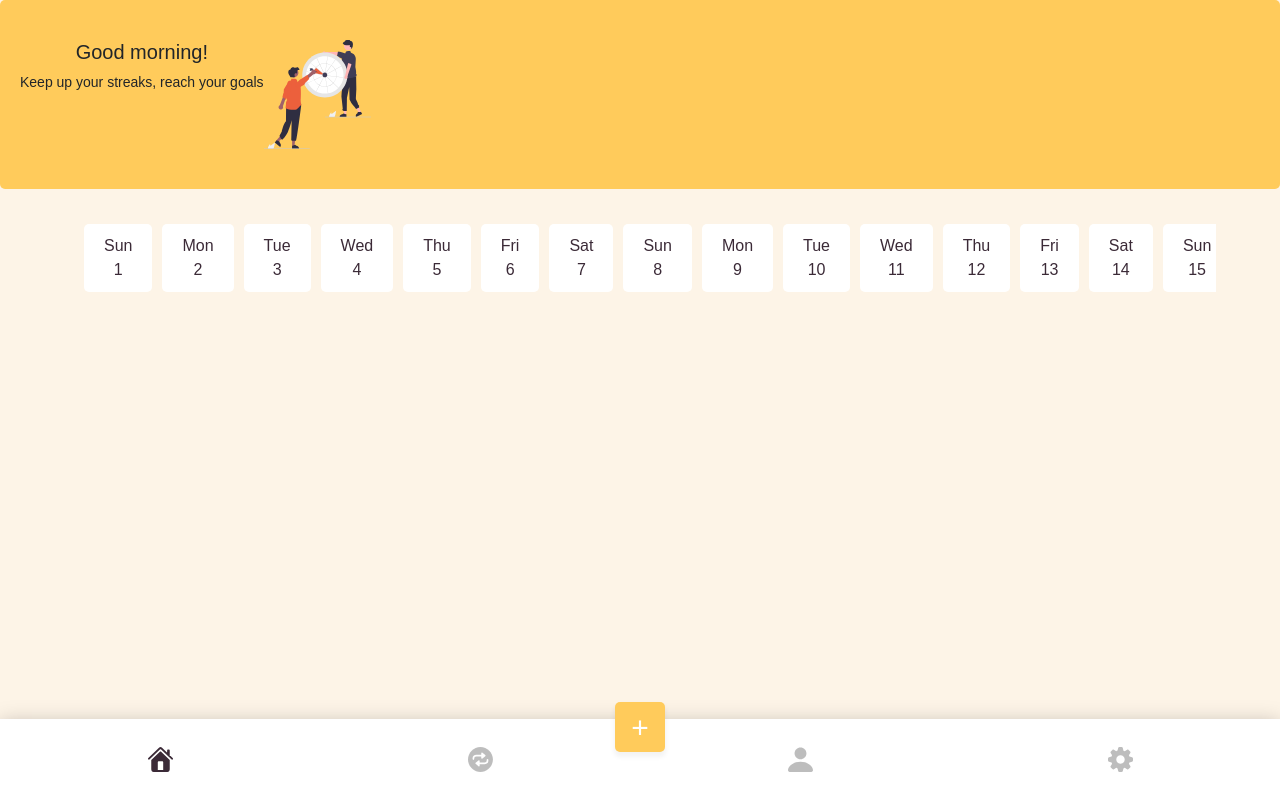
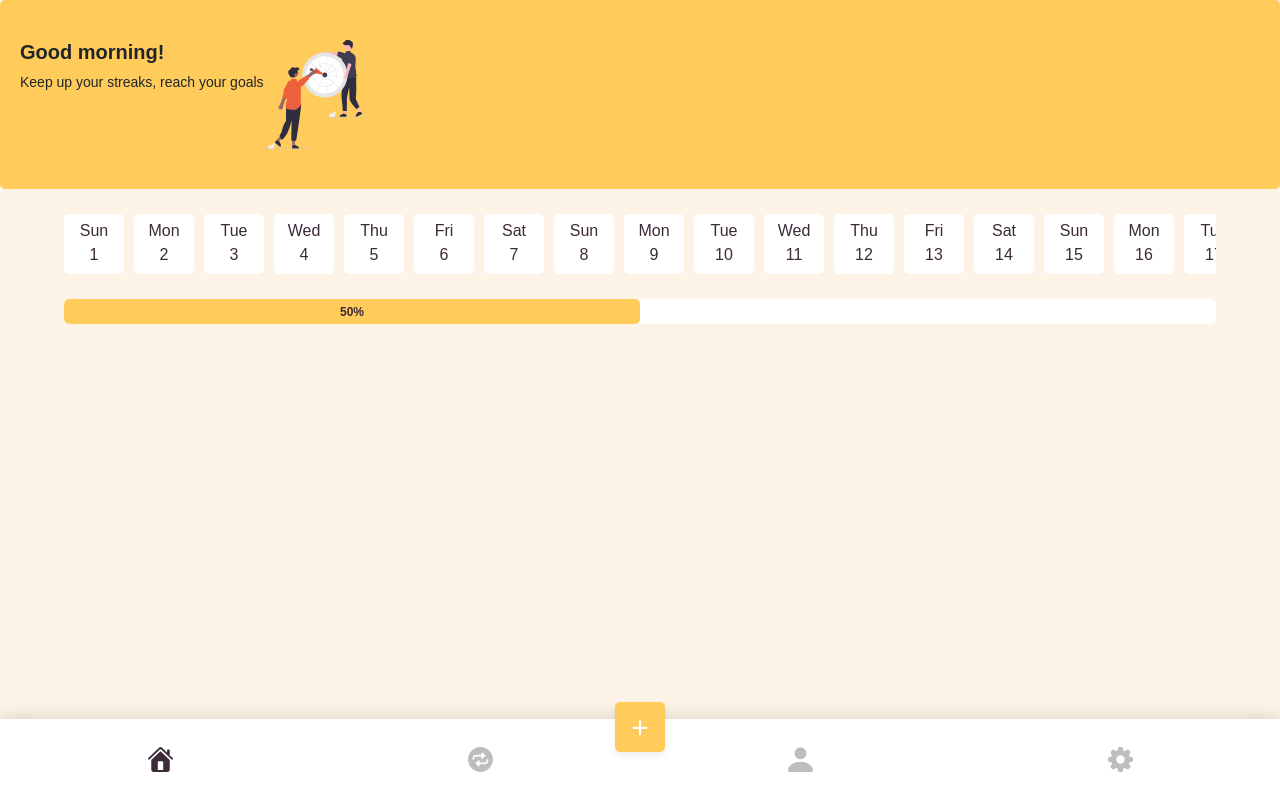
Before and after one commit to oliverlauridsen/react-habit-app, a React (Create React App) app: page /habits in a window 1280 px wide. Built offline with nearby package versions, Linux system fonts and the light colour scheme.

Commit message:
refactors some styling && implements progress bars for habit completion

```diff
--- a/src/components/UI/CalendarDay.tsx
+++ b/src/components/UI/CalendarDay.tsx
@@ -11,7 +11,6 @@ interface CalendarDayProps {
 export const CalendarDay: React.FC<CalendarDayProps> = ({
 	className,
 	children,
-	primary,
 }) => {
 	return <div className={className}>{children}</div>;
 };
@@ -20,7 +19,7 @@ export const StyledCalendarDay = styled(CalendarDay)`
 	background-color: #ec603c;
 	border-radius: 5px;
 	color: white;
-	padding: 15px 0;
+	/* padding: 15px 0; */
 	display: flex;
 	flex-direction: column;
 
--- a/src/components/UI/HeaderBanner.tsx
+++ b/src/components/UI/HeaderBanner.tsx
@@ -36,12 +36,14 @@ export const StyledHeaderBanner = styled(HeaderBanner)`
 		height: 100%;
 		display: flex;
 		padding: 40px 20px;
+		text-align: left;
 	}
 	div {
 		height: 100%;
 	}
 	h1 {
 		font-size: 20px;
+		font-weight: 900;
 	}
 
 	p {
--- a/src/components/UI/MainContentWrapper.tsx
+++ b/src/components/UI/MainContentWrapper.tsx
@@ -4,7 +4,7 @@ import 'bootstrap/dist/css/bootstrap.min.css';
 
 interface MainContentWrapperProps {
 	className?: string;
-	children: JSX.Element[];
+	children: JSX.Element[] | JSX.Element;
 }
 
 export const MainContentWrapper: React.FC<MainContentWrapperProps> = ({
@@ -23,6 +23,7 @@ export const StyledMainContentWrapper = styled(MainContentWrapper)`
 	margin: 25px auto;
 	flex-direction: column;
 	overflow-x: scroll;
+	padding-left: 0;
 
 	.children-wrapper {
 		display: flex;
@@ -32,8 +33,18 @@ export const StyledMainContentWrapper = styled(MainContentWrapper)`
 		width: 100vw;
 		gap: 10px;
 	}
+
+	.styledCalendarDay {
+		padding: 5px;
+
+		div {
+			width: 50px;
+			height: 50px;
+		}
+	}
+
 	div {
-		padding: 10px 20px;
+		/* padding: 10px 20px; */
 		/* margin-right: 10px; */
 	}
 `;
--- /dev/null
+++ b/src/components/UI/ProgressBar.tsx
@@ -0,0 +1,30 @@
+import ProgressBar from 'react-bootstrap/ProgressBar';
+import styled from 'styled-components';
+
+interface ProgressBarWithLabelInterface {
+	className?: string;
+}
+
+export const ProgressBarWithLabel: React.FC<ProgressBarWithLabelInterface> = ({
+	className,
+}) => {
+	const now = 50;
+	return <ProgressBar className={className} now={now} label={`${now}%`} />;
+};
+
+export const StyledProgressBar = styled(ProgressBarWithLabel)`
+	width: 90%;
+	margin: 0 auto;
+	background-color: white;
+	height: 25px;
+	border-radius: 5px;
+
+	.progress-bar {
+		background-color: #ffcb5b;
+		color: #3b2a37;
+		font-weight: 900;
+		border-radius: 5px;
+	}
+`;
+
+export default ProgressBarWithLabel;
--- a/src/pages/MyHabits/HabitDashboard.tsx
+++ b/src/pages/MyHabits/HabitDashboard.tsx
@@ -3,6 +3,7 @@ import { StyledCalendarDay } from '../../components/UI/CalendarDay';
 import ColoredContainer from '../../components/UI/ContainerColored';
 import { StyledHeaderBanner } from '../../components/UI/HeaderBanner';
 import { StyledMainContentWrapper } from '../../components/UI/MainContentWrapper';
+import { StyledProgressBar } from '../../components/UI/ProgressBar';
 
 interface HabitDashboardProps {}
 
@@ -37,19 +38,23 @@ export const HabitDashboard: React.FC<HabitDashboardProps> = () => {
 	const daysOfTheWeek = daysToShow.map((dayNumber) => {
 		return dayNumber === new Date().getDate() ? (
 			<StyledCalendarDay className='styledCalendarDay' key={dayNumber}>
+				<div>
 					<p>{`${getDayName(
 						`0${currentMonthNumber}/0${dayNumber}/2023`,
 						'en-dk'
 					)}`}</p>
 					<p>{dayNumber}</p>
+				</div>
 			</StyledCalendarDay>
 		) : (
 			<StyledCalendarDay primary className='styledCalendarDay' key={dayNumber}>
+				<div>
 					<p>{`${getDayName(
 						`0${currentMonthNumber}/0${dayNumber}/2023`,
 						'en-dk'
 					)}`}</p>
 					<p>{dayNumber}</p>
+				</div>
 			</StyledCalendarDay>
 		);
 	});
@@ -60,6 +65,7 @@ export const HabitDashboard: React.FC<HabitDashboardProps> = () => {
 			<StyledMainContentWrapper className='d-flex flex-row justify-content-around'>
 				{daysOfTheWeek}
 			</StyledMainContentWrapper>
+			<StyledProgressBar />
 		</ColoredContainer>
 	);
 };
```
Lines whose indentation alone changed are shown as unchanged.
